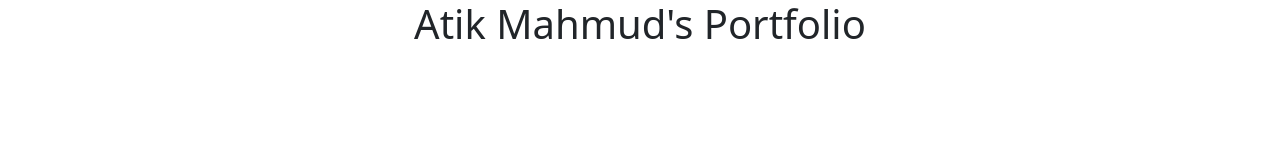
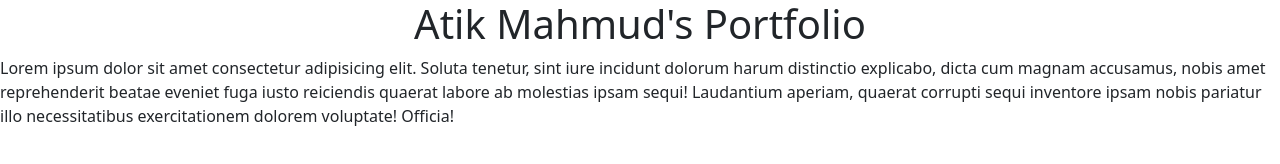
Before and after one commit to atiikmahmud/atiikmahmud.github.io, a plain HTML site: page index.html in a window 1280 px wide. Drawn offline with nearby package versions, Linux system fonts and the light colour scheme.

Commit message:
test commit

```diff
--- a/index.html
+++ b/index.html
@@ -12,6 +12,10 @@
   </head>
   <body>
     <h1 class="text-center">Atik Mahmud's Portfolio</h1>
+    <p>Lorem ipsum dolor sit amet consectetur adipisicing elit. Soluta tenetur, sint iure incidunt dolorum harum distinctio explicabo,
+      dicta cum magnam accusamus, nobis amet reprehenderit beatae eveniet fuga iusto reiciendis quaerat labore ab molestias ipsam sequi!
+      Laudantium aperiam, quaerat corrupti sequi inventore ipsam nobis pariatur illo necessitatibus exercitationem dolorem voluptate!
+      Officia!</p>
 
     <!-- Optional JavaScript; choose one of the two! -->
 
```
